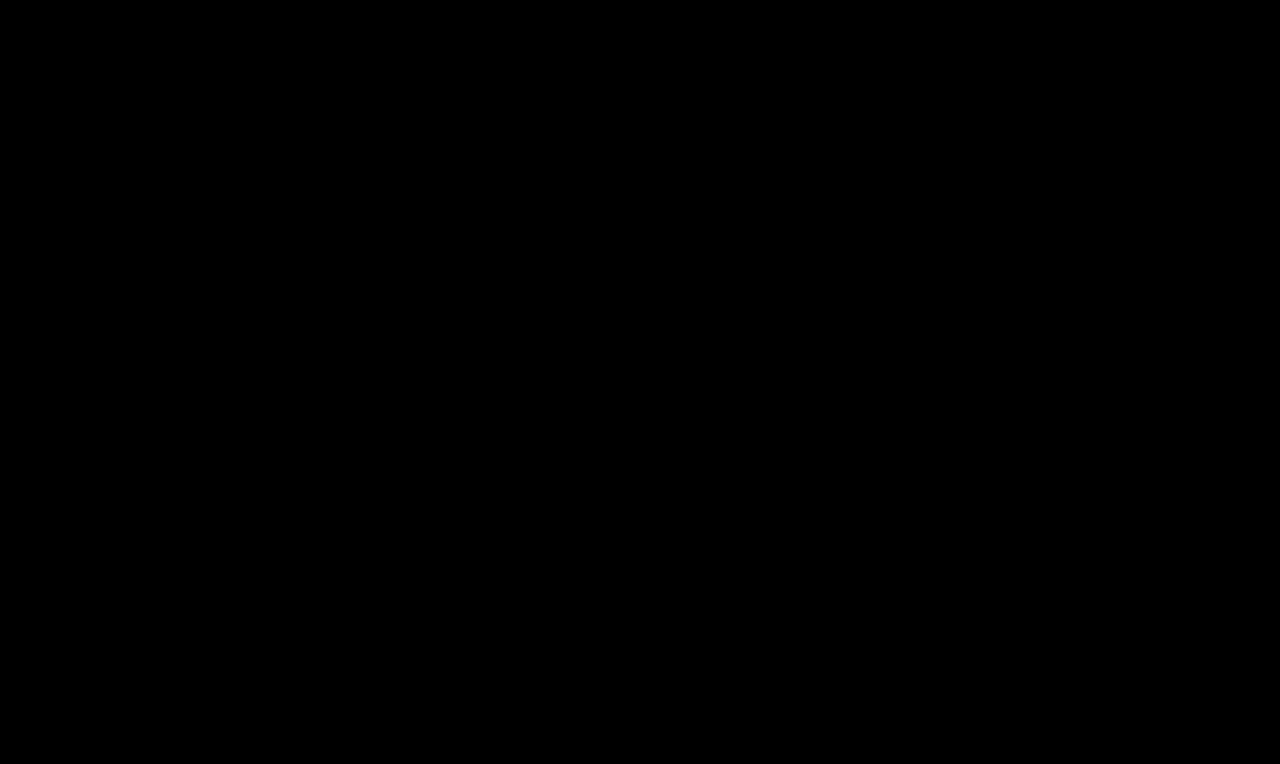
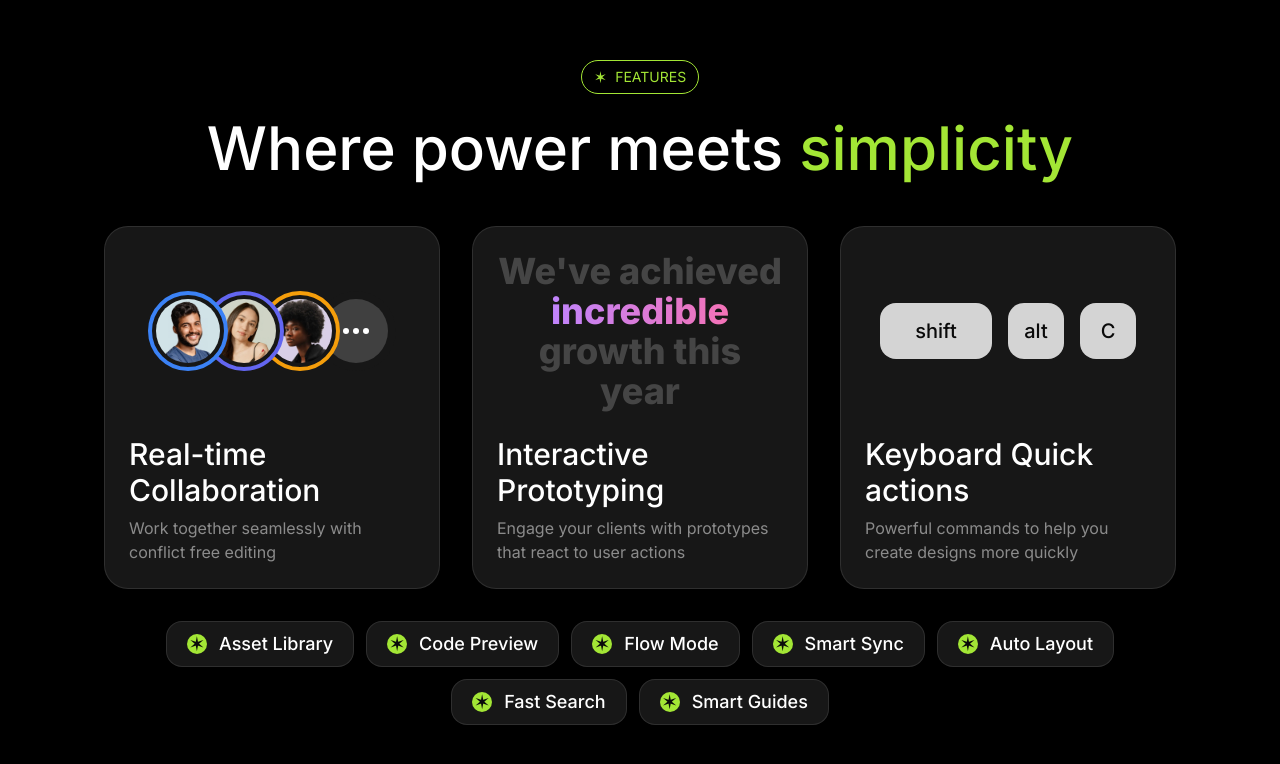
Before and after one commit to adithpv/Layered-design-tool-landing-page, a Next.js app: page / in a window 1280 px wide. Shown: the part 2062-2826 px from the top of the page. Before the commit the page ends 2026 px from the top, so only its background shows below. Built offline with nearby package versions, Linux system fonts and the light colour scheme.

Commit message:
Feature section component added

```diff
--- a/src/app/page.tsx
+++ b/src/app/page.tsx
@@ -1,3 +1,4 @@
+import Features from "@/sections/Features";
 import Hero from "@/sections/Hero";
 import Introduction from "@/sections/Introduction";
 import LogoTicker from "@/sections/LogoTicker";
@@ -10,6 +11,7 @@
       <Hero />
       <LogoTicker />
       <Introduction />
+      <Features />
     </>
   );
 }
--- /dev/null
+++ b/src/components/Avatar.tsx
@@ -0,0 +1,18 @@
+import { HTMLAttributes } from "react";
+import { twMerge } from "tailwind-merge";
+
+export default function Avatar(props: HTMLAttributes<HTMLDivElement>) {
+  const { className, children, ...otherProps } = props;
+
+  return (
+    <div
+      className={twMerge(
+        "size-20 rounded-full overflow-hidden border-4 border-blue-500 p-1 bg-neutral-900",
+        className
+      )}
+      {...otherProps}
+    >
+      {children}
+    </div>
+  );
+}
--- /dev/null
+++ b/src/components/FeatureCard.tsx
@@ -0,0 +1,25 @@
+import { ReactNode } from "react";
+import { twMerge } from "tailwind-merge";
+
+export default function FeatureCard(props: {
+  title: string;
+  description: string;
+  children?: ReactNode;
+  className?: string;
+}) {
+  const { title, description, children, className } = props;
+  return (
+    <div
+      className={twMerge(
+        "bg-neutral-900 border border-white/10 p-6 rounded-3xl",
+        className
+      )}
+    >
+      <div className="aspect-video">{children}</div>
+      <div>
+        <h3 className="text-3xl font-medium mt-6">{title}</h3>
+        <p className="text-white/50 mt-2">{description}</p>
+      </div>
+    </div>
+  );
+}
--- /dev/null
+++ b/src/components/Key.tsx
@@ -0,0 +1,17 @@
+import { HTMLAttributes } from "react";
+import { twMerge } from "tailwind-merge";
+
+export default function Key(props: HTMLAttributes<HTMLDivElement>) {
+  const { className, children, ...otherProps } = props;
+  return (
+    <div
+      className={twMerge(
+        "size-14 bg-neutral-300 inline-flex justify-center items-center rounded-2xl text-xl text-neutral-950 font-medium",
+        className
+      )}
+      {...otherProps}
+    >
+      {children}
+    </div>
+  );
+}
--- a/src/sections/Features.tsx
+++ b/src/sections/Features.tsx
@@ -1,3 +1,12 @@
+import Image from "next/image";
+import FeatureCard from "@/components/FeatureCard";
+import Tag from "@/components/Tag";
+import Avatar from "@/components/Avatar";
+import avatar1 from "@/assets/images/avatar-ashwin-santiago.jpg";
+import avatar2 from "@/assets/images/avatar-florence-shaw.jpg";
+import avatar3 from "@/assets/images/avatar-lula-meyers.jpg";
+import Key from "@/components/Key";
+
 const features = [
   "Asset Library",
   "Code Preview",
@@ -9,5 +18,85 @@
 ];
 
 export default function Features() {
-    return <div>Features</div>;
+  return (
+    <section className="py-24">
+      <div className="container">
+        <div className="flex justify-center">
+          <Tag>Features</Tag>
+        </div>
+        <h2 className="text-6xl font-medium text-center mt-6">
+          Where power meets{" "}
+          <span className="text-lime-400 max-w-2xl mx-auto">simplicity</span>
+        </h2>
+        <div className="mt-12 grid grid-cols-1 md:grid-cols-4 lg:grid-cols-3 gap-8">
+          <FeatureCard
+            title="Real-time Collaboration"
+            description="Work together seamlessly with conflict free editing"
+            className="md:col-span-2 lg:col-span-1"
+          >
+            <div className="aspect-video flex items-center justify-center">
+              <Avatar className="z-40">
+                <Image src={avatar1} alt="avatar" className="rounded-full" />
+              </Avatar>
+              <Avatar className="-ml-6 border-indigo-500 z-30">
+                <Image src={avatar2} alt="avatar" className="rounded-full" />
+              </Avatar>
+              <Avatar className="-ml-6 border-amber-500 z-20">
+                <Image src={avatar3} alt="avatar" className="rounded-full" />
+              </Avatar>
+              <Avatar className="-ml-6 border-transparent">
+                <div className="size-full bg-neutral-700 rounded-full inline-flex items-center justify-center gap-1">
+                  {Array.from({ length: 3 }).map((_, i) => (
+                    <span
+                      className="size-1.5 rounded-full bg-white inline-flex"
+                      key={i}
+                    />
+                  ))}
+                </div>
+              </Avatar>
+            </div>
+          </FeatureCard>
+          <FeatureCard
+            title="Interactive Prototyping"
+            description="Engage your clients with prototypes that react to user actions"
+            className="md:col-span-2 lg:col-span-1"
+          >
+            <div className="aspect-video flex items-center justify-center">
+              <p className="text-4xl font-extrabold text-white/20 text-center">
+                We've achieved{" "}
+                <span className="bg-gradient-to-r from-purple-400 to-pink-400 bg-clip-text text-transparent">
+                  incredible
+                </span>{" "}
+                growth this year
+              </p>
+            </div>
+          </FeatureCard>
+          <FeatureCard
+            title="Keyboard Quick actions"
+            description="Powerful commands to help you create designs more quickly"
+            className="md:col-span-2 lg:col-span-1 md:col-start-2 lg:col-start-auto"
+          >
+            <div className="aspect-video flex items-center justify-center gap-4">
+              <Key className="w-28">shift</Key>
+              <Key>alt</Key>
+              <Key>C</Key>
+            </div>
+          </FeatureCard>
+        </div>
+        <div className="mt-8 flex flex-wrap gap-3 justify-center">
+          {features?.map((feature) => (
+            <div
+              className="bg-neutral-900 border border-white/10 inline-flex px-3 py-1.5 md:px-5 md:py-2 rounded-2xl gap-3 items-center"
+              key={feature}
+            >
+              <span className="bg-lime-400 text-neutral-950 size-5 rounded-full inline-flex items-center justify-center text-xl">
+                &#10038;
+              </span>
+              <span className="font-medium md:text-lg">{feature}</span>
+            </div>
+          ))}
+        </div>
+      </div>
+    </section>
+  );
 }
```
Lines whose indentation alone changed are shown as unchanged.
